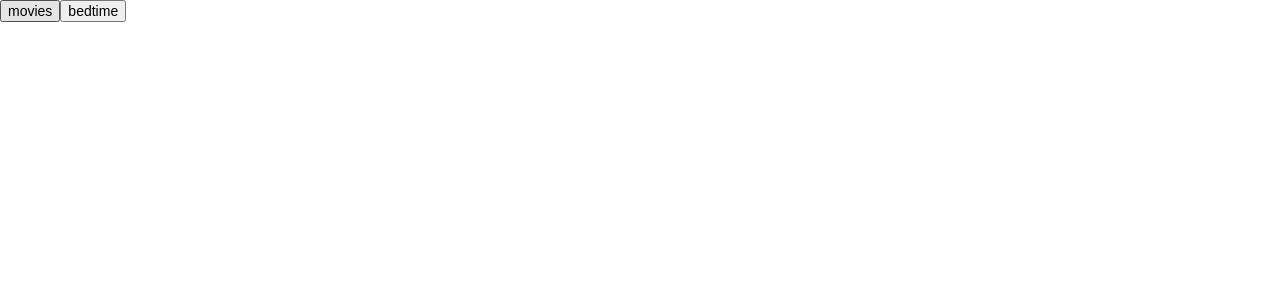
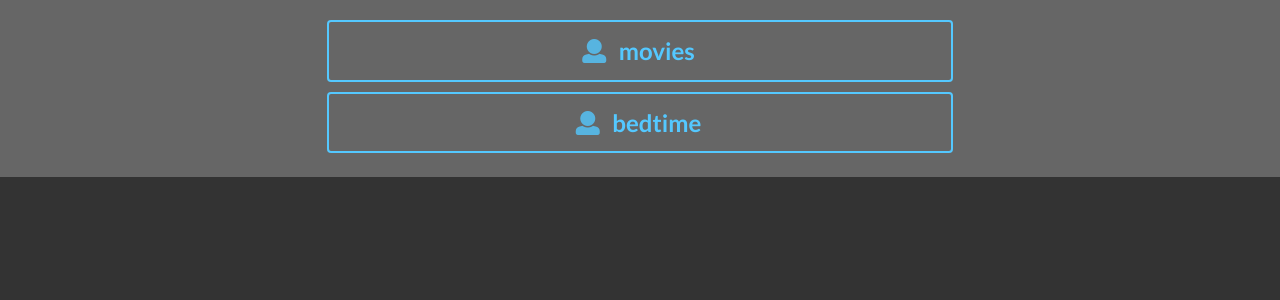
Before and after one commit to BillClinton/hue-presets, a React (Create React App) app: page / in a window 1280 px wide. Shown: the top 300 px of the page. Built offline with nearby package versions, Linux system fonts and the light colour scheme.

Commit message:
Added some styling

```diff
--- /dev/null
+++ b/src/components/App.css
@@ -0,0 +1,9 @@
+body {
+  background-color: #333;
+}
+.app {
+  background-color: #666;
+}
+.app .button {
+  margin: 10px 0;
+}
--- a/src/components/App.js
+++ b/src/components/App.js
@@ -1,10 +1,13 @@
 import React from "react";
 import PresetButtonList from "./PresetButtonList";
+import "./App.css";
 
 class App extends React.Component {
   render() {
     return (
-      <div>
+      <div className="app">
+        <div className="ui one column centered grid">
+          <div className="eight wide column" style={{ marginTop: "10px" }}>
             <PresetButtonList
               presets={[
                 {
@@ -16,6 +19,8 @@ class App extends React.Component {
               ]}
             />
           </div>
+        </div>
+      </div>
     );
   }
 }
--- a/src/components/PresetButton.js
+++ b/src/components/PresetButton.js
@@ -1,7 +1,12 @@
 import React from "react";
 
 const PresetButton = ({ presetName }) => {
-  return <button>{presetName}</button>;
+  return (
+    <button className="massive fluid ui inverted blue button">
+      <i className="user icon" />
+      <span>{presetName}</span>
+    </button>
+  );
 };
 
 export default PresetButton;
--- a/src/components/PresetButtonList.js
+++ b/src/components/PresetButtonList.js
@@ -6,15 +6,17 @@ const PresetButtonList = ({ presets, onPresetSelect }) => {
   const renderedList = presets.map(preset => {
     console.log("map", preset);
     return (
-      <PresetButton
-        key={preset.name}
-        presetName={preset.name}
-        onPresetSelect={onPresetSelect}
-      />
+      <div className="ui container">
+        <PresetButton
+          key={preset.name}
+          presetName={preset.name}
+          onPresetSelect={onPresetSelect}
+        />
+      </div>
     );
   });
 
-  return <div className="ui relaxed divided list">{renderedList}</div>;
+  return <div className="column">{renderedList}</div>;
 };
 
 export default PresetButtonList;
```
Lines whose indentation alone changed are shown as unchanged.
